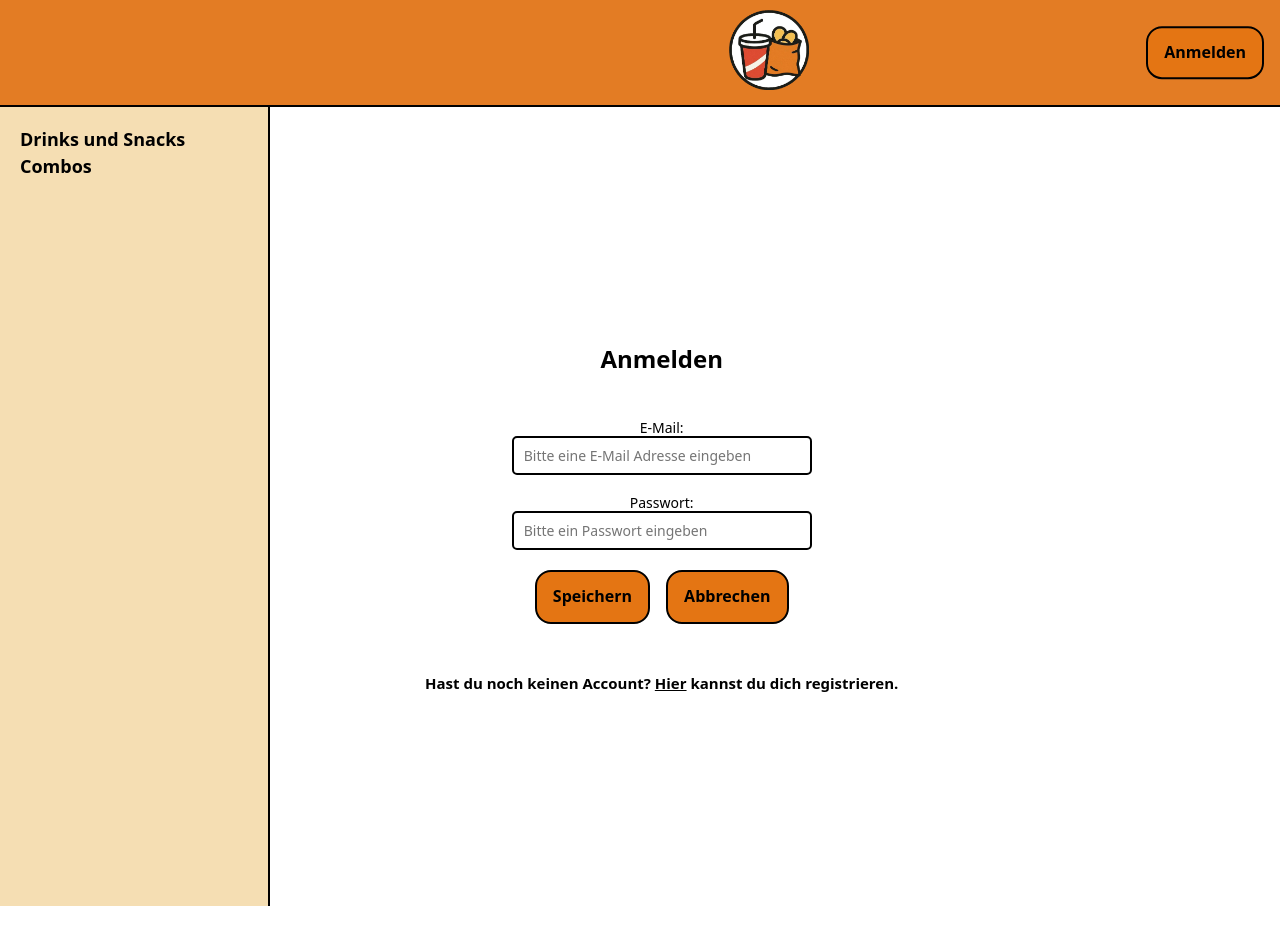
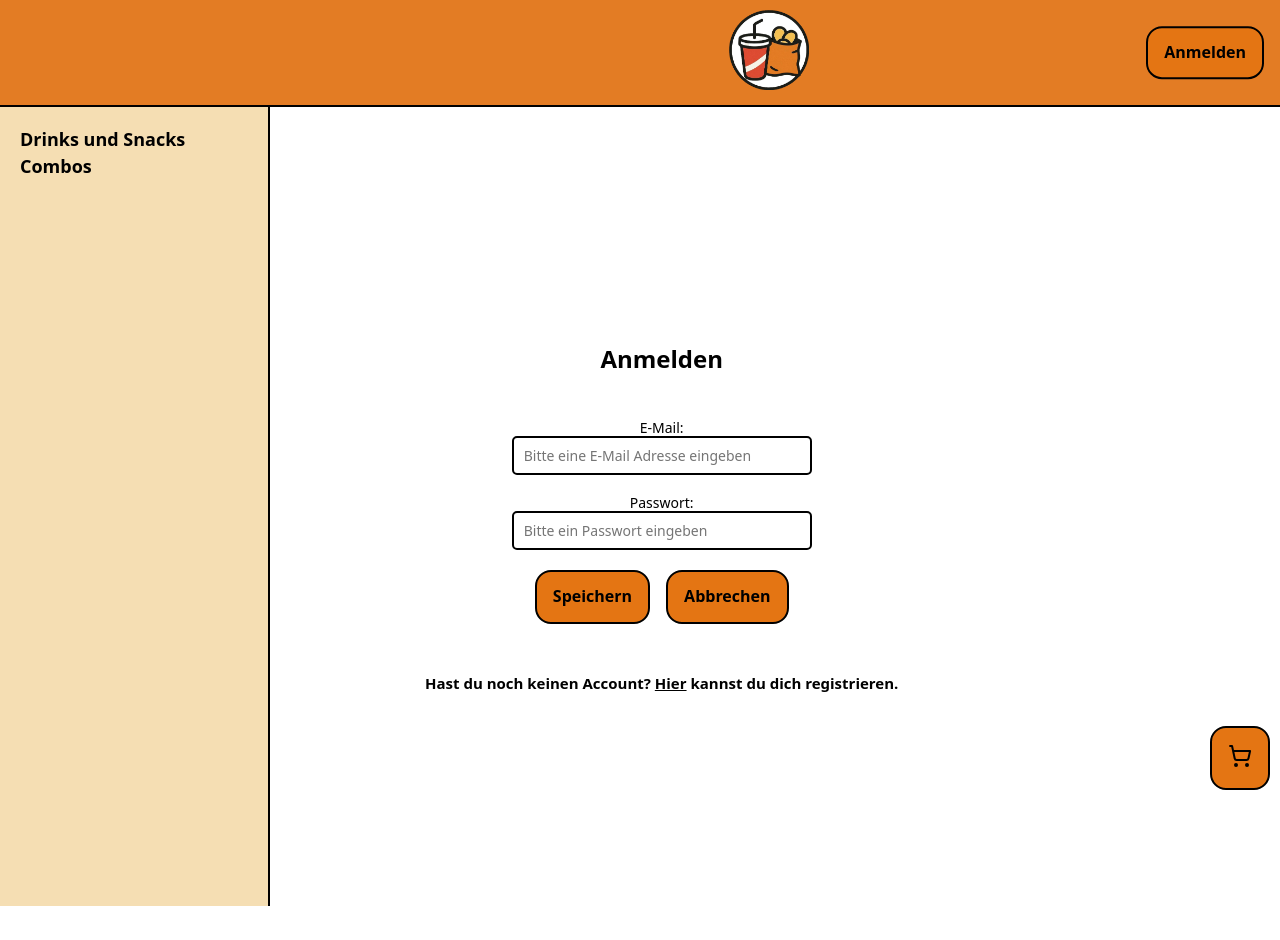
Before and after one commit to mimospychala/backend-GLAB, a React (Vite) app in the folder frontend/: page /auth/signin in a window 1280 px wide. Built offline with nearby package versions, Linux system fonts and the light colour scheme.

Commit message:
made to shoppingcart button

```diff
--- a/frontend/src/App.jsx
+++ b/frontend/src/App.jsx
@@ -3,6 +3,7 @@ import { Outlet } from "react-router"
 import Header from "./components/Header"
 import SideBar from "./components/SideBar"
 import sideBarItems from "./lib/data/sideBarItems"
+import ShoppingCartButton from "./components/ShoppingCartButton"
 
 
 
@@ -12,6 +13,7 @@ function App() {
       <Header />
       <SideBar sideBarItems={sideBarItems} />
       <div className={styles.sidebarDiv}></div>
+      <ShoppingCartButton/>
 
       <div className={styles.headerDiv}/>
       <div className={styles.app}>
--- /dev/null
+++ b/frontend/src/components/ShoppingCartButton.jsx
@@ -0,0 +1,13 @@
+import { ShoppingCart } from "lucide-react";
+import Button from "./Button";
+import styles from "./ShoppingCartButton.module.css"
+
+export default function ShoppingCartButton() {
+    return (
+        <>
+            <Button to="/shoppingCart" className={styles.button}>
+                <ShoppingCart />
+            </Button>
+        </>
+    )
+}
--- /dev/null
+++ b/frontend/src/components/ShoppingCartButton.module.css
@@ -0,0 +1,5 @@
+.button {
+    position: fixed;
+    bottom: 10px;
+    right: 10px;
+}
```
